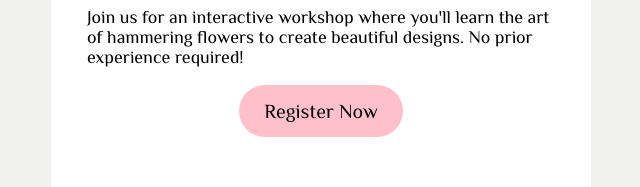
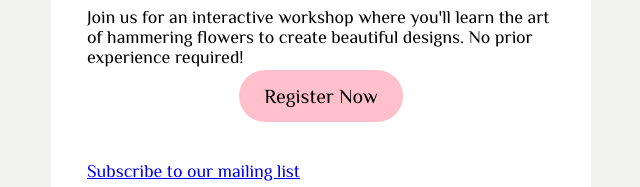
Before and after one commit to igorbarbashin/hammerflower.art, a Next.js app: page / in a window 1280 px wide. Shown: the part 342-529 px from the top of the page, without its empty margins (319-959 px from the left). Built offline with nearby package versions, Linux system fonts and the light colour scheme; no server answers.

Commit message:
Update tickets link

```diff
--- a/pages/index.tsx
+++ b/pages/index.tsx
@@ -197,7 +197,8 @@ function Home() {
             </p>
 
             <CenterButton>
-              <Button
+              <ButtonLink
+                href="https://www.eventbrite.com/e/how-to-hammer-flowers-tickets-793672544947"
                 onClick={() => {
                   gtag.event({
                     action: 'click',
@@ -213,7 +214,7 @@ function Home() {
                 }}
               >
                 Register Now
-              </Button>
+              </ButtonLink>
             </CenterButton>
           </article>
 
```
